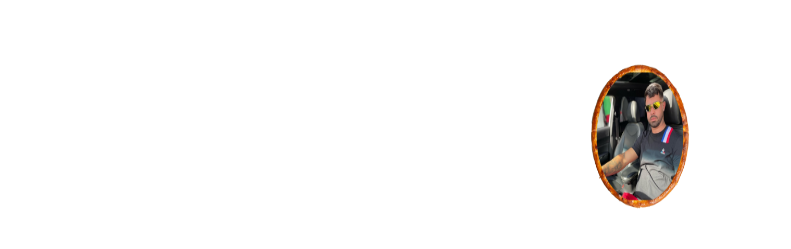
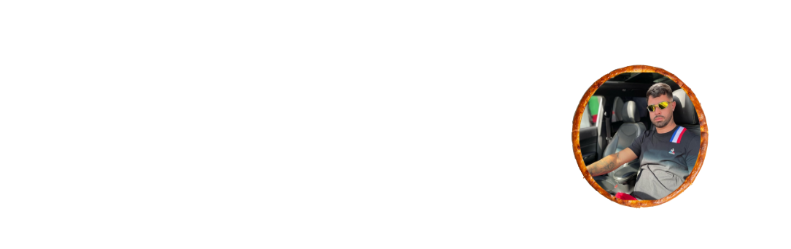
Before and after one commit to abupizzaria/abupizzaria.github.io, a plain HTML site: page index.html in a window 1280 px wide. Shown: the part 87-336 px from the top of the page, without its empty margins (0-791 px from the left). Drawn offline with Linux system fonts and the light colour scheme.

Commit message:
Update index.html

```diff
--- a/index.html
+++ b/index.html
@@ -4,7 +4,7 @@
 	</center>
 	<br>
 	<center>
-	<div><img src="Pizzaria Abu.png"height=215 width=250></div>
+	<div><img src="Pizzaria Abu.png"height=215 width=350></div>
 	</center>
 	<h1>@Pizzaria_Abu</h1>
 
```
